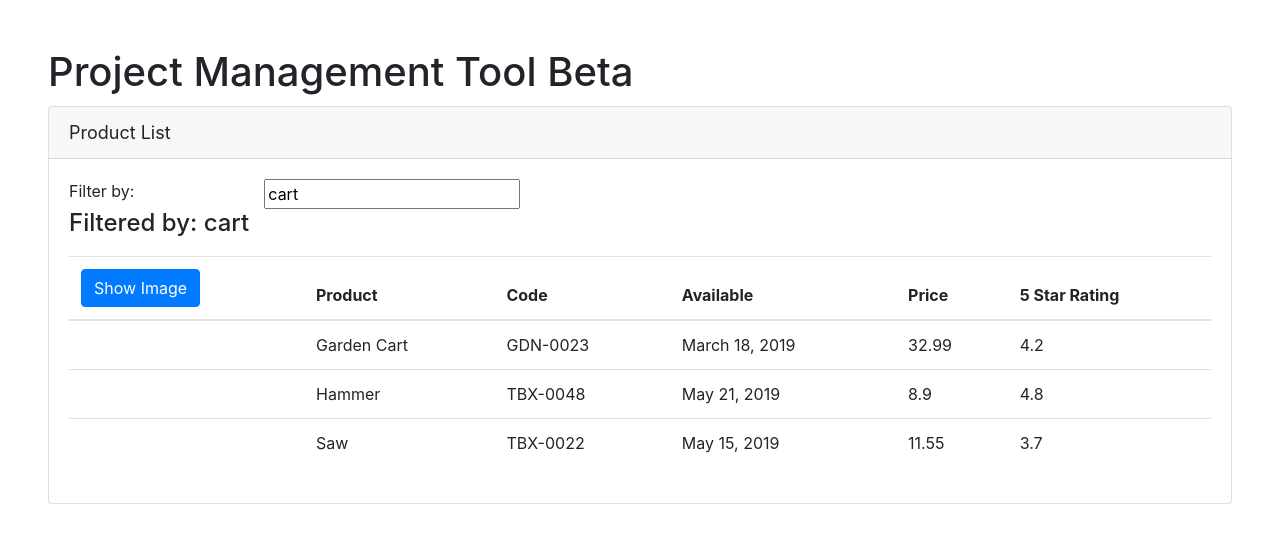
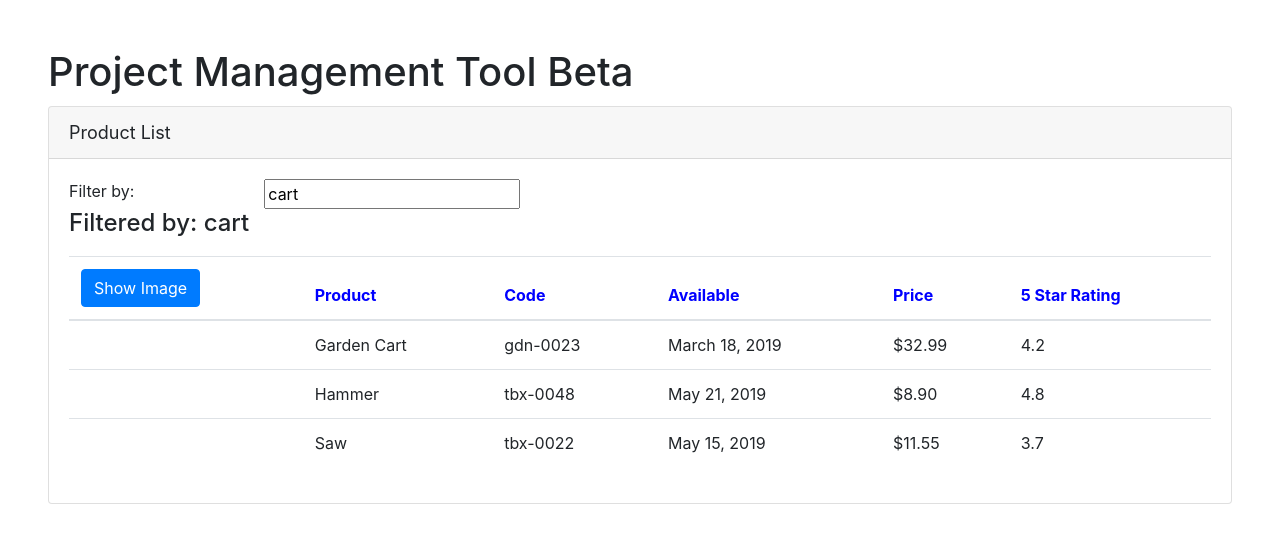
Before and after one commit to pkgamma/angular-exercise, an Angular app in the folder angular-pm-tool/: page / in a window 1280 px wide. Shown: the top 542 px of the page. Built offline with nearby package versions, Linux system fonts and the light colour scheme.

Commit message:
on progress with getting search working

```diff
--- /dev/null
+++ b/angular-pm-tool/src/app/products/product-list.component.css
@@ -0,0 +1,3 @@
+thead {
+    color: blue
+}
--- a/angular-pm-tool/src/app/products/product-list.component.html
+++ b/angular-pm-tool/src/app/products/product-list.component.html
@@ -39,9 +39,9 @@
                             [style.margin.px] = 'imageMargin'>
                         </td>
                         <td>{{product.productName}}</td>
-                        <td>{{product.productCode}}</td>
+                        <td>{{product.productCode | lowercase}}</td>
                         <td>{{product.releaseDate}}</td>
-                        <td>{{product.price}}</td>
+                        <td>{{product.price | currency:'USD':'symbol':'1.2-2'}}</td>
                         <td>{{product.starRating}}</td>
                     </tr>
                 </tbody>
--- a/angular-pm-tool/src/app/products/product-list.component.ts
+++ b/angular-pm-tool/src/app/products/product-list.component.ts
@@ -1,16 +1,18 @@
-import { Component } from '@angular/core';
+import { Component, OnInit } from '@angular/core';
+import { IProduct } from './product';
 
 @Component({
     selector: 'pm-products',
-    templateUrl: './product-list.component.html'
+    templateUrl: './product-list.component.html',
+    styleUrls: ['./product-list.component.css']
 })
-export class ProductListComponent {
+export class ProductListComponent implements OnInit {
     pageTitle: string = "Product List";
     imageWidth: number = 50;
     imageMargin: number = 2;
     showImage: boolean = false;
     listFilter: string = 'cart';
-    products: any[] = [
+    products: IProduct[] = [
         {
             "productId": 2,
             "productName": "Garden Cart",
@@ -46,4 +48,8 @@
     toggleImage(): void {
         this.showImage = !this.showImage;
     }
+
+    ngOnInit(): void {
+        console.log('In OnInit');
+    }
 }
--- /dev/null
+++ b/angular-pm-tool/src/app/products/product.ts
@@ -0,0 +1,10 @@
+export interface IProduct {
+    "productId": number,
+    "productName": string,
+    "productCode": string,
+    "releaseDate": string,
+    "description": string,
+    "price": number,
+    "starRating": number,
+    "imageUrl": string
+}
```
